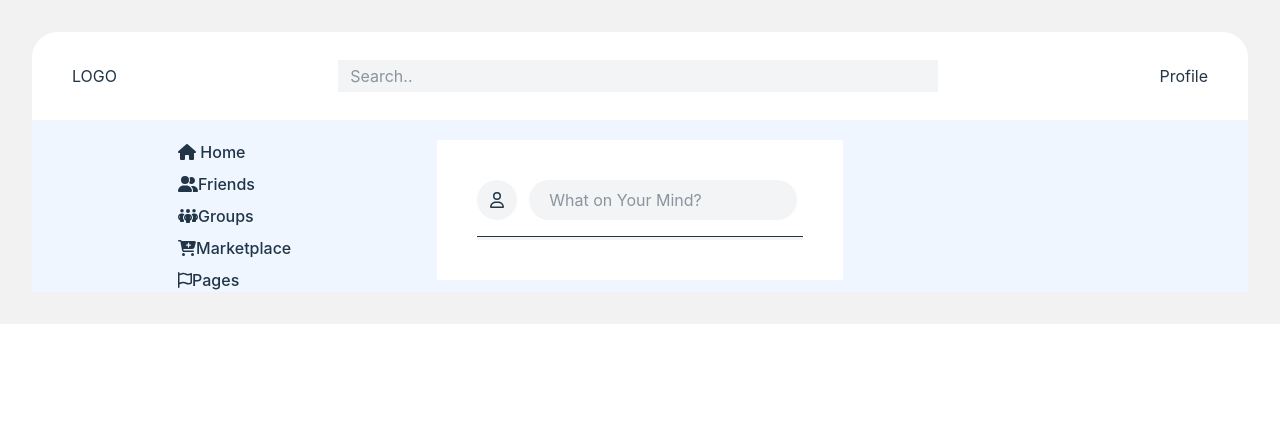
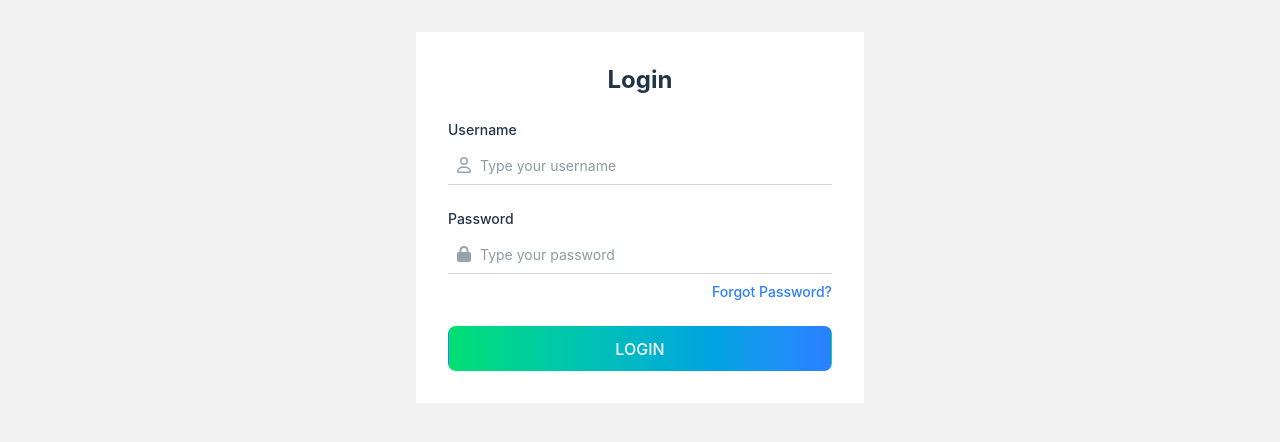
Before and after one commit to hassammd/SocialApp, a React (Vite) app: page / in a window 1280 px wide. Shown: the top 442 px of the page. Built offline with nearby package versions, Linux system fonts and the light colour scheme.

Commit message:
Home page created, login page design, and validation applied on login page

```diff
--- a/src/App.css
+++ b/src/App.css
@@ -3,9 +3,11 @@
 
 #root {
   max-width: 1440px;
+  width: 100%;
   margin: 0 auto;
   padding: 2rem;
   text-align: center;
+  height: 100vh;
 
 
 }
--- a/src/App.jsx
+++ b/src/App.jsx
@@ -1,17 +1,27 @@
 import { useState } from 'react'
 import './App.css'
-import Header from './Components/Header'
+import { createBrowserRouter, createRoutesFromElements, Route, RouterProvider } from 'react-router-dom'
+import RouteLayout from './Components/RouteLayout'
 import Home from './Pages/Home'
+import Login from './Components/Login'
+
 
 function App() {
 
+  const router = createBrowserRouter(
+    createRoutesFromElements(
+      <>
+        <Route path='/' element={<Login />} />
+        <Route element={<RouteLayout />}>
+          <Route path='home' element={<Home />} />
+
+        </Route>
+      </>
+    )
+  )
 
   return (
-    <>
-      <Header />
-      <Home />
-
-    </>
+    <RouterProvider router={router} />
   )
 }
 
--- a/src/Components/Login.jsx
+++ b/src/Components/Login.jsx
@@ -1,11 +1,105 @@
+import { faUser } from "@fortawesome/free-regular-svg-icons";
+import { faLock } from "@fortawesome/free-solid-svg-icons";
+import { FontAwesomeIcon } from "@fortawesome/react-fontawesome";
+import { useState } from "react";
+import { useNavigate } from "react-router-dom";
+
 const Login = () => {
-    return (
-        <>
+
+    const [userName, setUserName] = useState('')
+    const [password, setPassword] = useState('')
+    const [loginError, setLoginError] = useState({})
+    console.log(loginError)
+
+    const navigate = useNavigate()
 
 
-        </>
-    )
-}
+    //error handling
 
 
-export default Login
+    //error handling
+
+
+
+
+
+    const handleSubmit = (e) => {
+        e.preventDefault();
+        const userInfo = { userName, password }
+        const error = {}
+        if (!userInfo.userName) {
+            error.userName = "Enter username"
+        } if (!userInfo.password) {
+            error.password = "Enter password"
+        } if (error) {
+            setLoginError(error)
+        } if (Object.keys(error).length === 0) {
+            setLoginError('')
+            navigate('/home')
+
+        }
+        // Add login logic here (e.g., API call)
+
+    };
+
+    return (
+        <div className="w-full max-w-md m-auto bg-white p-8">
+            <h3 className="text-2xl font-bold mb-6">Login</h3>
+
+            <form onSubmit={handleSubmit} className="flex flex-col items-start gap-6">
+                <div className="flex flex-col gap-2 items-start relative w-full">
+                    <label className="text-sm font-medium" htmlFor="username">
+                        Username
+                    </label>
+                    <FontAwesomeIcon
+                        className="text-gray-400 absolute bottom-3 left-2 w-4"
+                        icon={faUser}
+                    />
+                    <input
+                        id="username"
+                        className="w-full pl-8 border-b border-gray-300 text-sm py-2 focus:outline-none"
+                        type="text"
+                        placeholder="Type your username"
+                        onChange={(e) => setUserName(e.target.value)}
+                    />
+                    <span className="absolute top-17 text-xs text-red-500">{loginError.userName}</span>
+                </div>
+
+                <div className="flex flex-col gap-2 items-start relative w-full">
+                    <label className="text-sm font-medium" htmlFor="password">
+                        Password
+                    </label>
+                    <FontAwesomeIcon
+                        className="text-gray-400 absolute bottom-10 left-2 w-4"
+                        icon={faLock}
+                    />
+                    <input
+                        id="password"
+                        className="w-full pl-8 border-b border-gray-300 text-sm py-2 focus:outline-none"
+                        type="password"
+                        placeholder="Type your password"
+                        onChange={(e) => setPassword(e.target.value)}
+                    />
+                    <span className="absolute top-17 text-xs text-red-500">{loginError.password}</span>
+                    <a
+                        href="/forgot-password"
+                        className="w-full text-sm text-right text-blue-500 hover:underline"
+                    >
+                        Forgot Password?
+                    </a>
+                </div>
+
+                <div className="w-full">
+                    <button
+                        type="submit"
+                        className="w-full text-white bg-gradient-to-r from-green-400 to-blue-500 py-2 rounded-md hover:from-green-500 hover:to-blue-600"
+                    >
+                        LOGIN
+                    </button>
+                </div>
+            </form>
+        </div>
+    );
+};
+
+export default Login;
--- a/src/Components/Menu.jsx
+++ b/src/Components/Navbar.jsx
@@ -3,12 +3,12 @@ import { faCartPlus, faHouse, faPeopleGroup, faUserGroup } from "@fortawesome/fr
 import { FontAwesomeIcon } from "@fortawesome/react-fontawesome"
 import { Link } from "react-router-dom"
 
-const Menu = () => {
+const Navbar = () => {
     return (
         <>
 
             <ul className="flex flex-col justify-left items-start gap-2 color-red-100">
-                <li><Link><span><FontAwesomeIcon icon={faHouse} /></span> Home</Link></li>
+                <li><Link to={'home'}><span><FontAwesomeIcon icon={faHouse} /></span> Home</Link></li>
                 <li><Link><FontAwesomeIcon icon={faUserGroup} />Friends</Link></li>
                 <li><Link><FontAwesomeIcon icon={faPeopleGroup} />Groups</Link></li>
                 <li><Link><FontAwesomeIcon icon={faCartPlus} />Marketplace</Link></li>
@@ -20,4 +20,4 @@ const Menu = () => {
     )
 }
 
-export default Menu
+export default Navbar
--- /dev/null
+++ b/src/Components/RouteLayout.jsx
@@ -0,0 +1,18 @@
+import { Outlet, Route, Routes } from "react-router-dom"
+import Login from "./Login"
+import Home from "../Pages/Home"
+import Navbar from "./Navbar"
+import Header from "./Header"
+
+const RouteLayout = () => {
+
+    return (
+
+        <>
+            <Header />
+            <Outlet />
+
+        </>
+    )
+}
+export default RouteLayout
--- a/src/Pages/Home.jsx
+++ b/src/Pages/Home.jsx
@@ -1,5 +1,5 @@
 import AddPost from "../Components/AddPost"
-import Menu from "../Components/Menu"
+import Menu from "../Components/Navbar"
 
 const Home = () => {
     return (
--- a/src/main.jsx
+++ b/src/main.jsx
@@ -2,13 +2,13 @@ import React from 'react'
 import ReactDOM from 'react-dom/client'
 import App from './App.jsx'
 import './index.css'
-import { BrowserRouter } from 'react-router-dom'
+
 
 ReactDOM.createRoot(document.getElementById('root')).render(
 
-  <BrowserRouter>
-    <React.StrictMode>
-      <App />
-    </React.StrictMode>
-  </BrowserRouter>
+
+  <React.StrictMode>
+    <App />
+  </React.StrictMode>
+
 )
```
